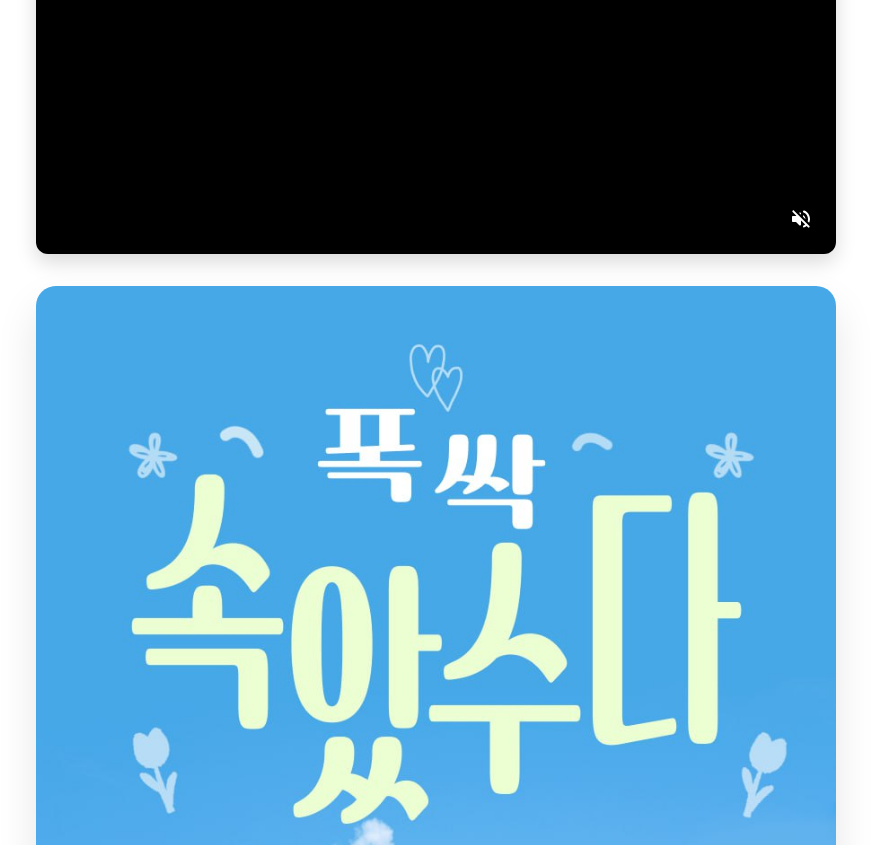
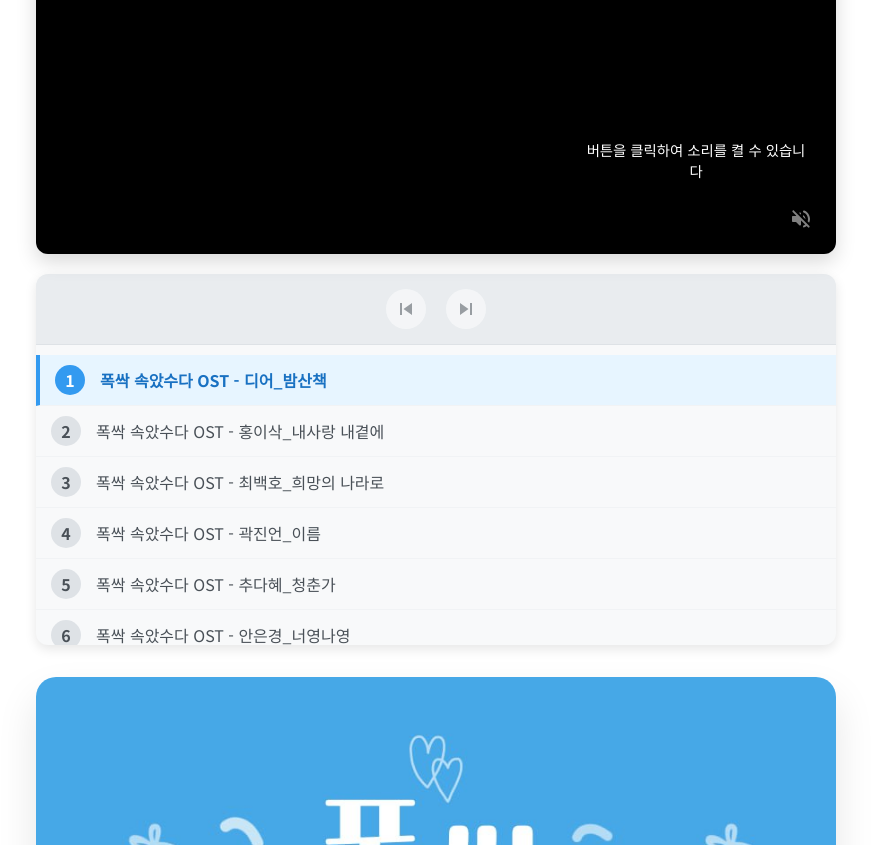
Before and after one commit to gitroll2023/sogasuda, a Next.js app: page / in a window 1280 px wide. Shown: the part 640-1485 px from the top of the page, without its empty margins (204-1075 px from the left). Built offline with nearby package versions, Linux system fonts and the light colour scheme.

Commit message:
노래 시스템 개편

```diff
--- a/app/components/YouTubePlayer.js
+++ b/app/components/YouTubePlayer.js
@@ -3,22 +3,63 @@
 import { useState, useEffect, useRef } from 'react';
 import styles from './YouTubePlayer.module.css';
 
-export default function YouTubePlayer({ videoId }) {
+export default function YouTubePlayer() {
   const [isMuted, setIsMuted] = useState(true);
   const [showInstructions, setShowInstructions] = useState(true);
+  const [currentSongIndex, setCurrentSongIndex] = useState(0);
+  const [playerReady, setPlayerReady] = useState(false);
   const playerRef = useRef(null);
+  const playerContainerRef = useRef(null);
   const instructionsTimerRef = useRef(null);
-  const playerReadyRef = useRef(false);
 
+  // 노래 목록 정의
+  const songList = [
+    { id: "_ZTBdW3DJOI", title: "폭싹 속았수다 OST - 디어_밤산책" },
+    { id: "GvaWFbwW7GQ", title: "폭싹 속았수다 OST - 홍이삭_내사랑 내곁에" },
+    { id: "SA-5-5h8M4U", title: "폭싹 속았수다 OST - 최백호_희망의 나라로" },
+    { id: "vH2wR2pMfqE", title: "폭싹 속았수다 OST - 곽진언_이름" },
+    { id: "iJhV11iPmRs", title: "폭싹 속았수다 OST - 추다혜_청춘가" },
+    { id: "HMSiZiRF5bA", title: "폭싹 속았수다 OST - 안은경_너영나영" },
+    { id: "YjbhJ2oTNTE", title: "폭싹 속았수다 OST - 황소윤_활활" }
+  ];
+
+  // YouTube API 스크립트 로드
   useEffect(() => {
+    // 이미 API가 로드되었는지 확인
+    if (window.YT) {
+      initializePlayer();
+      return;
+    }
+
+    // 전역 콜백 함수 설정
+    window.onYouTubeIframeAPIReady = initializePlayer;
+
+    // API 스크립트 로드
     const tag = document.createElement('script');
     tag.src = 'https://www.youtube.com/iframe_api';
     const firstScriptTag = document.getElementsByTagName('script')[0];
     firstScriptTag.parentNode.insertBefore(tag, firstScriptTag);
 
-    window.onYouTubeIframeAPIReady = () => {
-      playerRef.current = new window.YT.Player('youtube-player', {
-        videoId: videoId,
+    // 컴포넌트 언마운트 시 정리
+    return () => {
+      if (playerRef.current) {
+        try {
+          playerRef.current.destroy();
+        } catch (error) {
+          console.error("플레이어 정리 실패:", error);
+        }
+      }
+      delete window.onYouTubeIframeAPIReady;
+    };
+  }, []);
+
+  // 플레이어 초기화 함수
+  const initializePlayer = () => {
+    if (!playerContainerRef.current) return;
+
+    try {
+      playerRef.current = new window.YT.Player(playerContainerRef.current, {
+        videoId: songList[currentSongIndex].id,
         playerVars: {
           autoplay: 1,
           mute: 1,
@@ -27,60 +68,54 @@ export default function YouTubePlayer({ videoId }) {
           showinfo: 0,
           modestbranding: 1,
           loop: 1,
-          playlist: videoId,
+          playlist: songList[currentSongIndex].id,
           cc_load_policy: 3,
           cc_lang_pref: 'ko',
           disablekb: 1,
         },
         events: {
           onReady: onPlayerReady,
-          onStateChange: onPlayerStateChange
+          onStateChange: onPlayerStateChange,
+          onError: (e) => console.error("YouTube 플레이어 오류:", e)
         }
       });
-    };
+    } catch (error) {
+      console.error("플레이어 초기화 실패:", error);
+    }
+  };
 
-    const autoPlayTimer = setTimeout(() => {
-      if (playerRef.current && playerReadyRef.current) {
-        try {
-          playerRef.current.playVideo();
-        } catch (error) {
-          console.error("자동 재생 실패:", error);
-        }
+  // 노래 변경 시 플레이어 업데이트
+  useEffect(() => {
+    if (playerReady && playerRef.current) {
+      try {
+        playerRef.current.loadVideoById({
+          videoId: songList[currentSongIndex].id,
+          suggestedQuality: 'large'
+        });
+      } catch (error) {
+        console.error("비디오 로드 실패:", error);
       }
-    }, 1000);
+    }
+  }, [currentSongIndex, playerReady]);
 
-    instructionsTimerRef.current = setTimeout(() => {
-      setShowInstructions(false);
-    }, 5000);
-
-    return () => {
-      if (instructionsTimerRef.current) {
-        clearTimeout(instructionsTimerRef.current);
-      }
-
-      if (autoPlayTimer) {
-        clearTimeout(autoPlayTimer);
-      }
-
-      if (playerRef.current) {
-        playerRef.current.destroy();
-      }
-
-      delete window.onYouTubeIframeAPIReady;
-    };
-  }, [videoId]);
-
+  // 플레이어 준비 완료 핸들러
   const onPlayerReady = (event) => {
-    playerReadyRef.current = true;
+    setPlayerReady(true);
     try {
       event.target.playVideo();
     } catch (error) {
       console.error("재생 시작 실패:", error);
     }
+
+    // 안내 메시지 타이머 설정
+    instructionsTimerRef.current = setTimeout(() => {
+      setShowInstructions(false);
+    }, 5000);
   };
 
+  // 플레이어 상태 변경 핸들러
   const onPlayerStateChange = (event) => {
-    if (event.data === 0) {
+    if (event.data === window.YT.PlayerState.ENDED) {
       try {
         event.target.playVideo();
       } catch (error) {
@@ -89,8 +124,11 @@ export default function YouTubePlayer({ videoId }) {
     }
   };
 
+  // 음소거 토글
   const toggleMute = () => {
-    if (playerRef.current) {
+    if (!playerRef.current || !playerReady) return;
+
+    try {
       if (isMuted) {
         playerRef.current.unMute();
         playerRef.current.setVolume(100);
@@ -104,18 +142,33 @@ export default function YouTubePlayer({ videoId }) {
       instructionsTimerRef.current = setTimeout(() => {
         setShowInstructions(false);
       }, 3000);
+    } catch (error) {
+      console.error("음소거 토글 실패:", error);
     }
+  };
+
+  // 이전 노래 재생
+  const playPreviousSong = () => {
+    const newIndex = currentSongIndex === 0 ? songList.length - 1 : currentSongIndex - 1;
+    setCurrentSongIndex(newIndex);
+  };
+
+  // 다음 노래 재생
+  const playNextSong = () => {
+    const newIndex = (currentSongIndex + 1) % songList.length;
+    setCurrentSongIndex(newIndex);
   };
 
   return (
     <div className={styles.youtubePlayerContainer}>
       <div className={styles.playerWrapper}>
-        <div id="youtube-player" className={styles.player}></div>
+        <div ref={playerContainerRef} className={styles.player}></div>
 
         <button
           className={styles.muteButton}
           onClick={toggleMute}
           aria-label={isMuted ? "소리 켜기" : "소리 끄기"}
+          disabled={!playerReady}
         >
           {isMuted ? (
             <svg xmlns="http://www.w3.org/2000/svg" viewBox="0 0 24 24" width="24" height="24" fill="currentColor">
@@ -134,6 +187,43 @@ export default function YouTubePlayer({ videoId }) {
           </div>
         )}
       </div>
+
+      <div className={styles.playlistContainer}>
+        <div className={styles.playlistControls}>
+          <button
+            className={styles.controlButton}
+            onClick={playPreviousSong}
+            aria-label="이전 노래"
+            disabled={!playerReady}
+          >
+            <svg xmlns="http://www.w3.org/2000/svg" viewBox="0 0 24 24" width="24" height="24" fill="currentColor">
+              <path d="M6 6h2v12H6zm3.5 6l8.5 6V6z"/>
+            </svg>
+          </button>
+          <button
+            className={styles.controlButton}
+            onClick={playNextSong}
+            aria-label="다음 노래"
+            disabled={!playerReady}
+          >
+            <svg xmlns="http://www.w3.org/2000/svg" viewBox="0 0 24 24" width="24" height="24" fill="currentColor">
+              <path d="M6 18l8.5-6L6 6v12zM16 6v12h2V6h-2z"/>
+            </svg>
+          </button>
+        </div>
+        <div className={styles.playlist}>
+          {songList.map((song, index) => (
+            <div
+              key={song.id}
+              className={`${styles.playlistItem} ${index === currentSongIndex ? styles.active : ''}`}
+              onClick={() => playerReady && setCurrentSongIndex(index)}
+            >
+              <span className={styles.songNumber}>{index + 1}</span>
+              <span className={styles.songTitle}>{song.title}</span>
+            </div>
+          ))}
+        </div>
+      </div>
     </div>
   );
 }
--- a/app/components/YouTubePlayer.module.css
+++ b/app/components/YouTubePlayer.module.css
@@ -49,6 +49,12 @@
   transform: scale(1.1);
 }
 
+.muteButton:disabled {
+  opacity: 0.5;
+  cursor: not-allowed;
+  transform: none;
+}
+
 .muteButton svg {
   width: 24px;
   height: 24px;
@@ -67,6 +73,110 @@
   z-index: 10;
   max-width: 250px;
   text-align: center;
+}
+
+/* 플레이리스트 스타일 */
+.playlistContainer {
+  width: 100%;
+  max-width: 800px;
+  margin-top: 20px;
+  background-color: #f8f9fa;
+  border-radius: 12px;
+  overflow: hidden;
+  box-shadow: 0 4px 12px rgba(0, 0, 0, 0.1);
+}
+
+.playlistControls {
+  display: flex;
+  justify-content: center;
+  padding: 15px;
+  background-color: #e9ecef;
+  border-bottom: 1px solid #dee2e6;
+}
+
+.controlButton {
+  background-color: #fff;
+  border: none;
+  border-radius: 50%;
+  width: 40px;
+  height: 40px;
+  margin: 0 10px;
+  display: flex;
+  align-items: center;
+  justify-content: center;
+  cursor: pointer;
+  transition: all 0.2s ease;
+  box-shadow: 0 2px 8px rgba(0, 0, 0, 0.1);
+}
+
+.controlButton:hover {
+  background-color: #f1f3f5;
+  transform: scale(1.1);
+}
+
+.controlButton:disabled {
+  opacity: 0.5;
+  cursor: not-allowed;
+  transform: none;
+  box-shadow: none;
+}
+
+.controlButton svg {
+  width: 24px;
+  height: 24px;
+  color: #495057;
+}
+
+.playlist {
+  max-height: 300px;
+  overflow-y: auto;
+  padding: 10px 0;
+}
+
+.playlistItem {
+  display: flex;
+  align-items: center;
+  padding: 10px 15px;
+  cursor: pointer;
+  transition: background-color 0.2s ease;
+  border-bottom: 1px solid #f1f3f5;
+}
+
+.playlistItem:hover {
+  background-color: #e9ecef;
+}
+
+.playlistItem.active {
+  background-color: #e7f5ff;
+  border-left: 4px solid #339af0;
+}
+
+.songNumber {
+  width: 30px;
+  height: 30px;
+  border-radius: 50%;
+  background-color: #dee2e6;
+  display: flex;
+  align-items: center;
+  justify-content: center;
+  margin-right: 15px;
+  font-weight: bold;
+  color: #495057;
+}
+
+.active .songNumber {
+  background-color: #339af0;
+  color: white;
+}
+
+.songTitle {
+  font-size: 1rem;
+  color: #495057;
+}
+
+.active .songTitle {
+  font-weight: bold;
+  color: #1971c2;
 }
 
 @keyframes fadeInOut {
@@ -95,4 +205,28 @@
     font-size: 0.8rem;
     padding: 6px 10px;
   }
+
+  .playlistContainer {
+    border-radius: 8px;
+  }
+
+  .controlButton {
+    width: 36px;
+    height: 36px;
+  }
+
+  .playlistItem {
+    padding: 8px 12px;
+  }
+
+  .songNumber {
+    width: 25px;
+    height: 25px;
+    margin-right: 10px;
+    font-size: 0.9rem;
+  }
+
+  .songTitle {
+    font-size: 0.9rem;
+  }
 }
--- a/app/page.js
+++ b/app/page.js
@@ -18,7 +18,7 @@ export default async function Home() {
       </div>
 
       <section className={styles.container}>
-        <YouTubePlayer videoId="CDkLAhgqCdg" />
+        <YouTubePlayer />
 
         <div className={styles.imageWrapper}>
           <Image
```
